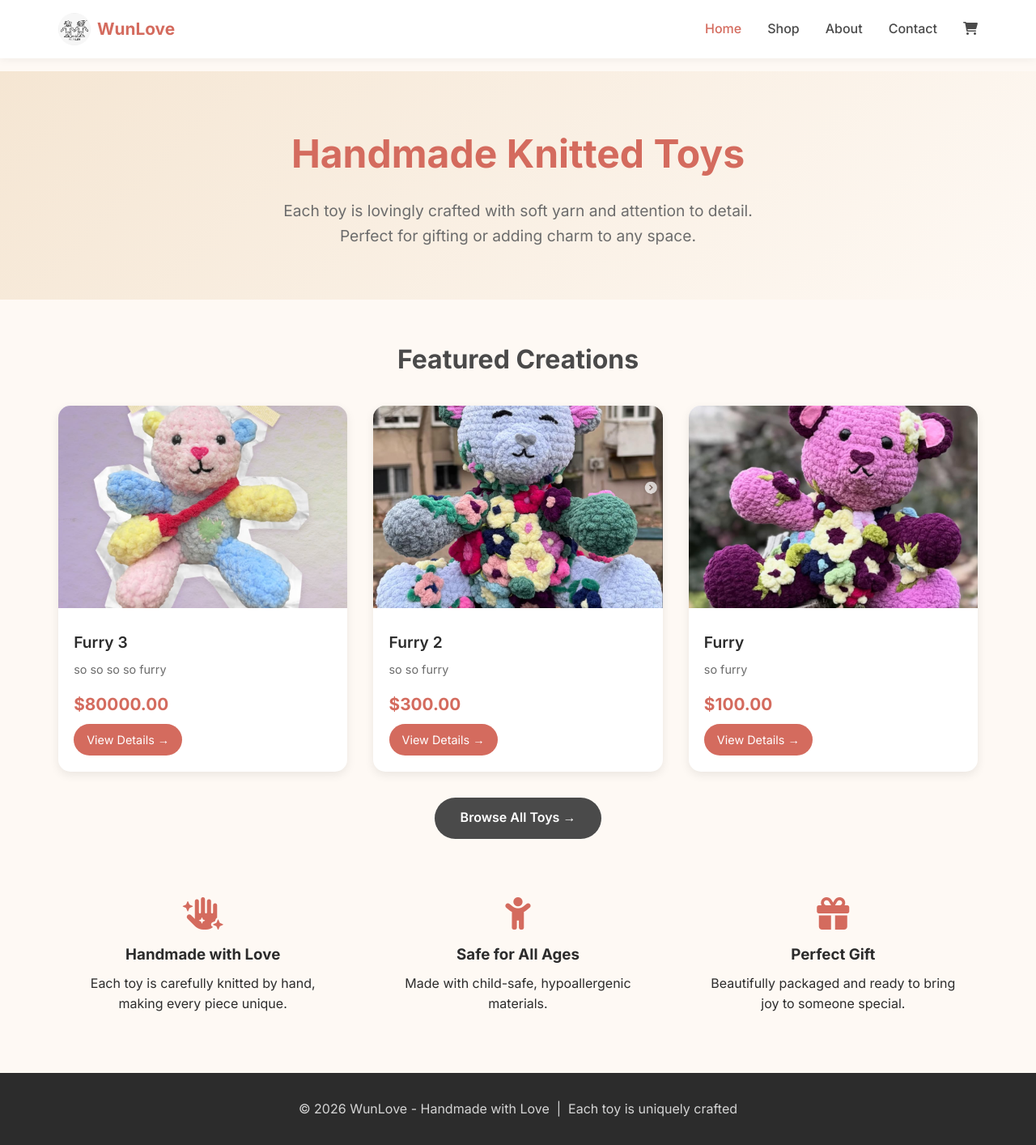
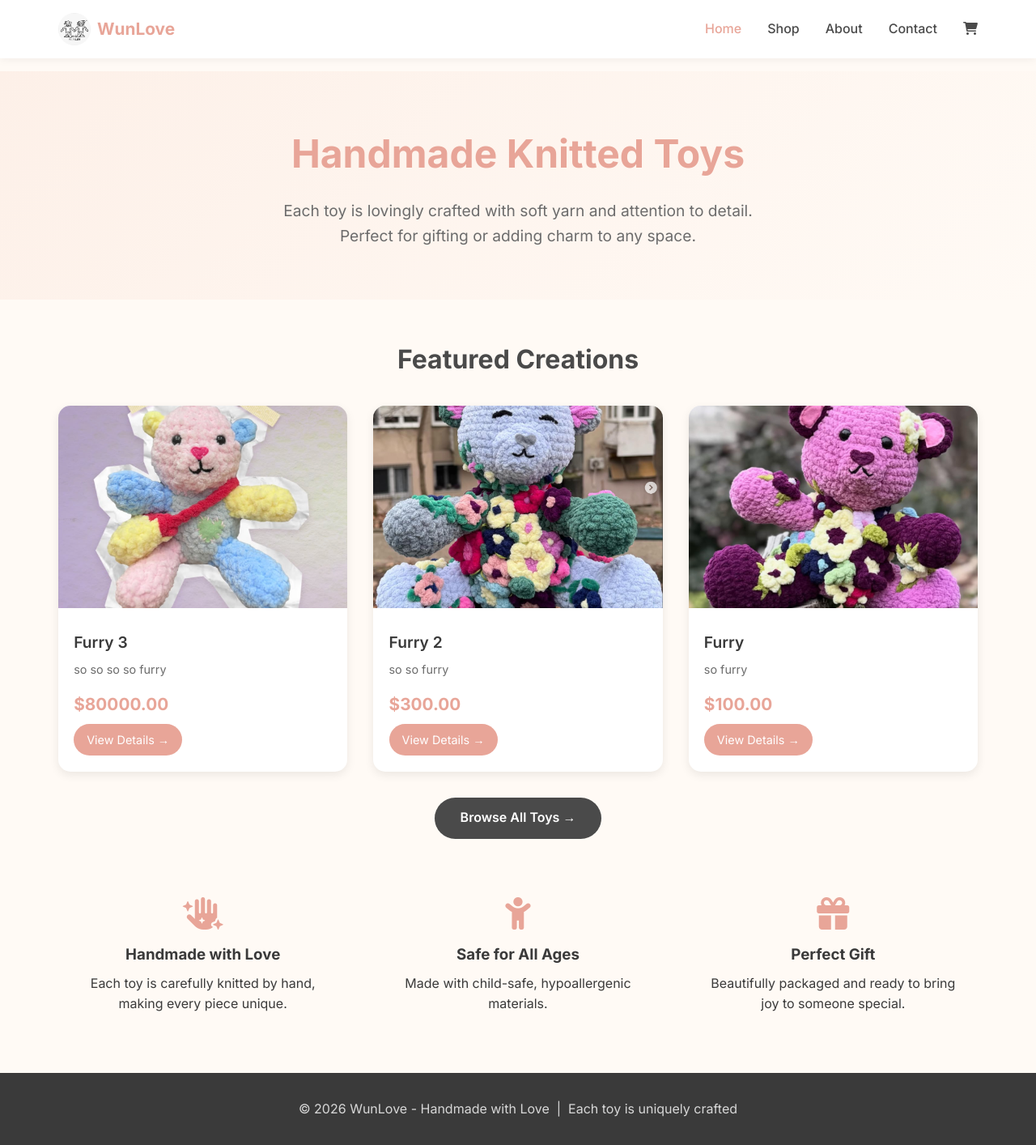
Before and after one commit to AleksaJov5/WunLuv, a Flask app: page / in a window 1280 px wide. Shown: the whole page at 81% size. Run offline with Flask 3, Linux system fonts and the light colour scheme; data comes from the database, SQL or seed files in the repository.

Commit message:
Pastel Version

```diff
--- a/templates/404.html
+++ b/templates/404.html
@@ -5,7 +5,7 @@
 
 {% block content %}
 <div style="text-align: center; padding: 4rem 2rem;">
-        <h1 style="font-size: 4rem; color: #d46b5e;">404</h1>
+        <h1 style="font-size: 4rem; color: #e8a598;">404</h1>
         <h2>Oops! Page Not Found</h2>
         <p>The page you're looking for doesn't exist.</p>
         <a href="{{ url_for('index') }}" class="btn btn-primary" style="margin-top: 1rem;">Go Home</a>
--- a/templates/500.html
+++ b/templates/500.html
@@ -5,7 +5,7 @@
 
 {% block content %}
 <div style="text-align: center; padding: 4rem 2rem;">
-        <h1 style="font-size: 4rem; color: #d46b5e;">500</h1>
+        <h1 style="font-size: 4rem; color: #e8a598;">500</h1>
         <h2>Something Went Wrong</h2>
         <p>We're having some technical difficulties. Please try again later.</p>
         <a href="{{ url_for('index') }}" class="btn btn-primary" style="margin-top: 1rem;">Go Home</a>
--- a/templates/about.html
+++ b/templates/about.html
@@ -6,7 +6,7 @@
 {% block extra_css %}
 <style>
         .about-hero {
-                background: linear-gradient(135deg, #d46b5e 0%, #e89b8f 100%);
+                background: linear-gradient(135deg, #e8a598 0%, #e89b8f 100%);
                 color: white;
                 text-align: center;
                 padding: 4rem 2rem;
@@ -32,7 +32,7 @@
         }
 
         .craft-story {
-                background-color: #f5e6d3;
+                background-color: #fdf0e8;
                 padding: 3rem;
                 border-radius: 20px;
                 margin: 2rem 0;
@@ -54,7 +54,7 @@
 
         .value-card i {
                 font-size: 2rem;
-                color: #d46b5e;
+                color: #e8a598;
                 margin-bottom: 1rem;
         }
 </style>
--- a/templates/admin_product_form.html
+++ b/templates/admin_product_form.html
@@ -20,7 +20,7 @@
 
     .form-card h2 {
         margin-bottom: 1.5rem;
-        color: #d46b5e;
+        color: #e8a598;
     }
 
     .form-group {
@@ -48,7 +48,7 @@
     .form-group textarea:focus,
     .form-group select:focus {
         outline: none;
-        border-color: #d46b5e;
+        border-color: #e8a598;
     }
 
     .checkbox-group {
--- a/templates/base.html
+++ b/templates/base.html
@@ -19,8 +19,8 @@
                 body {
                         font-family: 'Inter', sans-serif;
                         line-height: 1.6;
-                        color: #2c2c2c;
-                        background-color: #fef9f4;
+                        color: #3a3a3a;
+                        background-color: #fffaf5;
                 }
 
                 /* Header & Navigation */
@@ -65,7 +65,7 @@
                 .logo-text {
                         font-size: 1.3rem;
                         font-weight: 700;
-                        color: #d46b5e;
+                        color: #e8a598;
                 }
                 .logo:focus {
                         outline: none;  /* Removes outline when clicked */
@@ -104,7 +104,7 @@
 
                 .nav-links a:hover,
                 .nav-links a.active {
-                        color: #d46b5e;
+                        color: #e8a598;
                 }
 
                 .admin-link {
@@ -122,7 +122,7 @@
                         position: absolute;
                         top: -8px;
                         right: -12px;
-                        background-color: #d46b5e;
+                        background-color: #e8a598;
                         color: white;
                         font-size: 0.7rem;
                         padding: 0.1rem 0.4rem;
@@ -188,7 +188,7 @@
 
                 /* Footer */
                 .footer {
-                        background-color: #2c2c2c;
+                        background-color: #3a3a3a;
                         color: #fff;
                         text-align: center;
                         padding: 2rem;
@@ -213,12 +213,12 @@
                 }
 
                 .btn-primary {
-                        background-color: #d46b5e;
+                        background-color: #e8a598;
                         color: white;
                 }
 
                 .btn-primary:hover {
-                        background-color: #b85a4e;
+                        background-color: #d4846e;
                         transform: translateY(-2px);
                 }
 
--- a/templates/index.html
+++ b/templates/index.html
@@ -6,14 +6,14 @@
 {% block extra_css %}
 <style>
         .hero {
-                background: linear-gradient(135deg, #f5e6d3 0%, #fef9f4 100%);
+                background: linear-gradient(135deg, #fdf0e8 0%, #fffaf5 100%);
                 text-align: center;
                 padding: 4rem 2rem;
         }
 
         .hero h1 {
                 font-size: 3rem;
-                color: #d46b5e;
+                color: #e8a598;
                 margin-bottom: 1rem;
         }
 
@@ -71,13 +71,13 @@
                 font-size: 1.2rem;
                 font-weight: 600;
                 margin-bottom: 0.5rem;
-                color: #2c2c2c;
+                color: #3a3a3a;
         }
 
         .product-price {
                 font-size: 1.3rem;
                 font-weight: 700;
-                color: #d46b5e;
+                color: #e8a598;
                 margin: 0.5rem 0;
         }
 
@@ -90,7 +90,7 @@
 
         .view-btn {
                 display: inline-block;
-                background-color: #d46b5e;
+                background-color: #e8a598;
                 color: white;
                 padding: 0.5rem 1rem;
                 border-radius: 25px;
@@ -100,7 +100,7 @@
         }
 
         .view-btn:hover {
-                background-color: #b85a4e;
+                background-color: #d4846e;
         }
 
         .no-products {
@@ -126,7 +126,7 @@
         }
 
         .shop-all-btn:hover {
-                background-color: #2c2c2c;
+                background-color: #3a3a3a;
         }
 
         .features {
@@ -145,7 +145,7 @@
 
         .feature i {
                 font-size: 2.5rem;
-                color: #d46b5e;
+                color: #e8a598;
                 margin-bottom: 1rem;
         }
 
@@ -193,7 +193,7 @@
         {% else %}
         <div class="no-products">
                 <i class="fas fa-heart"
-                        style="font-size: 3rem; color: #d46b5e; margin-bottom: 1rem; display: block;"></i>
+                        style="font-size: 3rem; color: #e8a598; margin-bottom: 1rem; display: block;"></i>
                 <p>No products available yet. Check back soon for adorable knitted toys!</p>
         </div>
         {% endif %}
```
Also changed, not shown: templates/admin_dashboard.html (+14 -14 lines), templates/admin_login.html (+4 -4 lines), templates/admin_order_detail.html (+6 -6 lines), templates/admin_orders.html (+6 -6 lines), templates/cart.html (+8 -8 lines), templates/checkout.html (+6 -6 lines), templates/contact.html (+8 -8 lines), templates/order_confirmation.html (+6 -6 lines), templates/product_detail.html (+7 -7 lines), templates/shop.html (+9 -9 lines).
